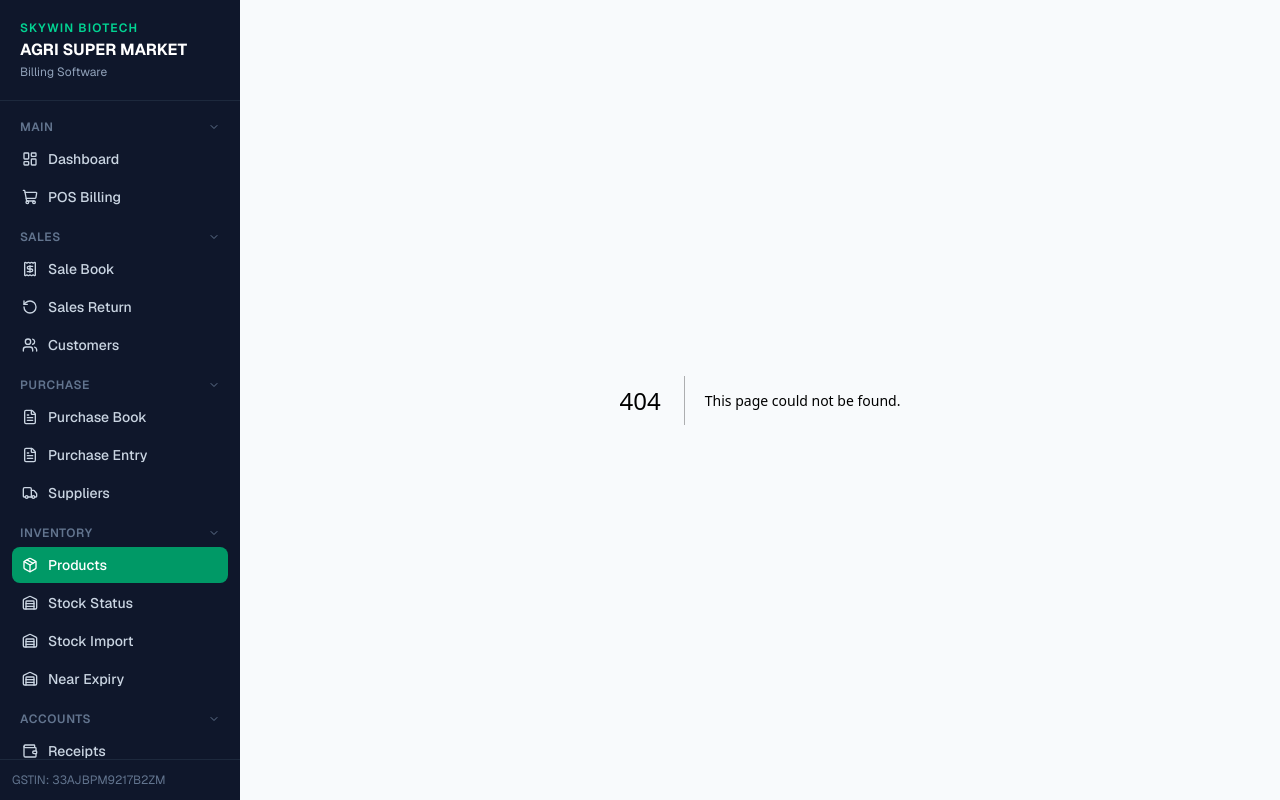
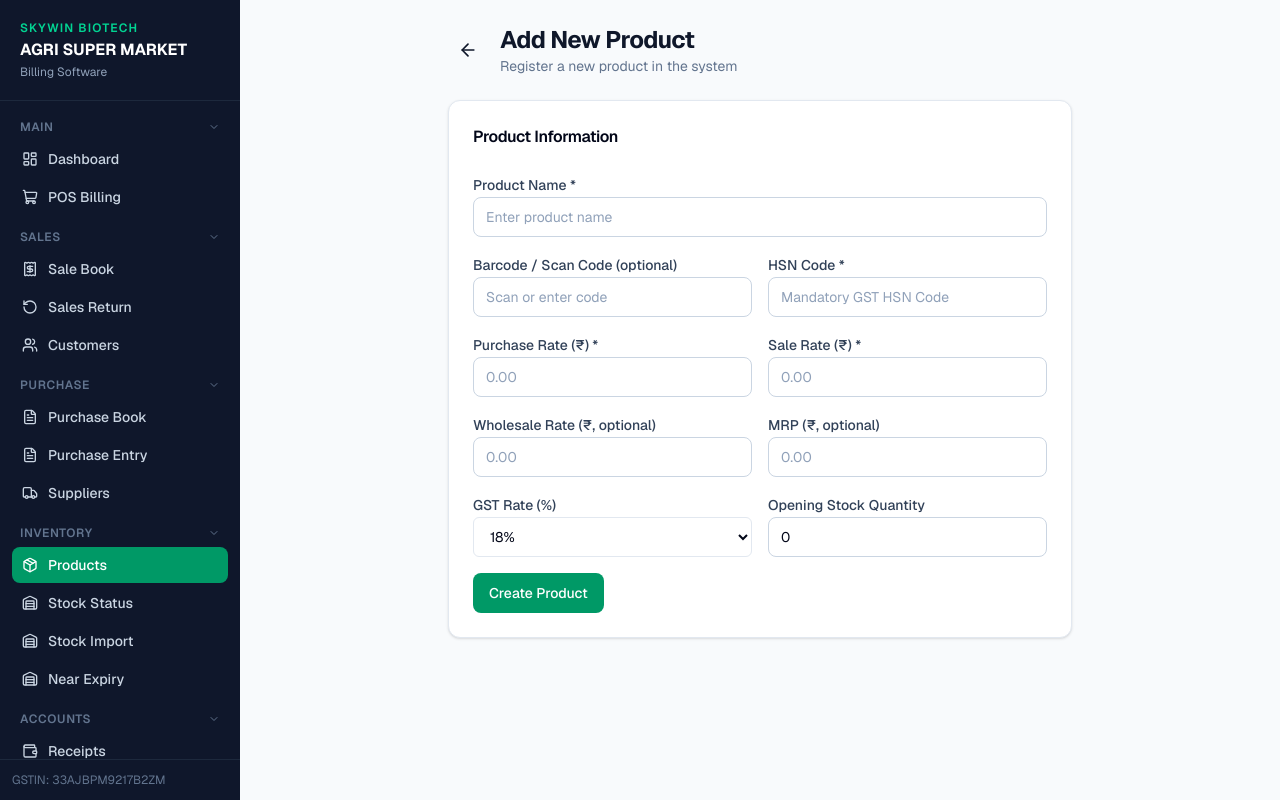
Before and after one commit to njs31/skywin-web-billing, a Next.js app: page /products/new in a window 1280 px wide. Before the commit this address had no page. Built offline with nearby package versions, Linux system fonts and the light colour scheme; no server answers.

Commit message:
feat: add New Product UI page to allow registering single products with HSN validations

```diff
--- /dev/null
+++ b/app/products/new/page.tsx
@@ -0,0 +1,212 @@
+"use client";
+
+import { useState, useTransition } from "react";
+import { createProduct } from "@/lib/actions/billing";
+import { Button } from "@/components/ui/button";
+import { Input } from "@/components/ui/input";
+import { Label } from "@/components/ui/label";
+import { Card, CardContent, CardHeader, CardTitle } from "@/components/ui/card";
+import { useRouter } from "next/navigation";
+import Link from "next/link";
+import { ArrowLeft } from "lucide-react";
+
+export default function NewProductPage() {
+  const router = useRouter();
+  const [isPending, startTransition] = useTransition();
+  const [error, setError] = useState("");
+
+  const [name, setName] = useState("");
+  const [barcode, setBarcode] = useState("");
+  const [purchaseRate, setPurchaseRate] = useState("");
+  const [saleRate, setSaleRate] = useState("");
+  const [wholesaleRate, setWholesaleRate] = useState("");
+  const [mrp, setMrp] = useState("");
+  const [hsnCode, setHsnCode] = useState("");
+  const [gstRate, setGstRate] = useState("18");
+  const [stockQty, setStockQty] = useState("0");
+  const [reorderLevel, setReorderLevel] = useState("10");
+
+  const handleSubmit = (e: React.FormEvent) => {
+    e.preventDefault();
+    setError("");
+
+    if (!name.trim()) {
+      setError("Product name is required");
+      return;
+    }
+
+    startTransition(async () => {
+      try {
+        await createProduct({
+          name: name.trim(),
+          barcode: barcode.trim() || undefined,
+          purchaseRate: parseFloat(purchaseRate) || 0,
+          saleRate: parseFloat(saleRate) || 0,
+          wholesaleRate: wholesaleRate ? parseFloat(wholesaleRate) : undefined,
+          mrp: mrp ? parseFloat(mrp) : undefined,
+          hsnCode: hsnCode.trim(), // Send as-is, zod will validate if empty!
+          gstRate: parseFloat(gstRate) || 18,
+          stockQty: parseFloat(stockQty) || 0,
+          reorderLevel: parseFloat(reorderLevel) || 10,
+          unit: "pcs",
+        });
+        router.push("/products");
+      } catch (err) {
+        if (err instanceof Error) {
+          setError(err.message);
+        } else {
+          setError("Failed to create product");
+        }
+      }
+    });
+  };
+
+  return (
+    <div className="mx-auto max-w-2xl space-y-6 p-6">
+      <div className="flex items-center gap-3">
+        <Button asChild variant="ghost" size="icon">
+          <Link href="/products">
+            <ArrowLeft className="h-5 w-5" />
+          </Link>
+        </Button>
+        <div>
+          <h1 className="text-2xl font-bold tracking-tight">Add New Product</h1>
+          <p className="text-sm text-slate-500">Register a new product in the system</p>
+        </div>
+      </div>
+
+      <Card>
+        <CardHeader>
+          <CardTitle className="text-base">Product Information</CardTitle>
+        </CardHeader>
+        <CardContent>
+          <form onSubmit={handleSubmit} className="space-y-4">
+            <div className="grid gap-4 sm:grid-cols-2">
+              <div className="sm:col-span-2 space-y-2">
+                <Label htmlFor="name">Product Name *</Label>
+                <Input
+                  id="name"
+                  value={name}
+                  onChange={(e) => setName(e.target.value)}
+                  placeholder="Enter product name"
+                  required
+                />
+              </div>
+
+              <div className="space-y-2">
+                <Label htmlFor="barcode">Barcode / Scan Code (optional)</Label>
+                <Input
+                  id="barcode"
+                  value={barcode}
+                  onChange={(e) => setBarcode(e.target.value)}
+                  placeholder="Scan or enter code"
+                />
+              </div>
+
+              <div className="space-y-2">
+                <Label htmlFor="hsnCode">HSN Code *</Label>
+                <Input
+                  id="hsnCode"
+                  value={hsnCode}
+                  onChange={(e) => setHsnCode(e.target.value)}
+                  placeholder="Mandatory GST HSN Code"
+                />
+              </div>
+
+              <div className="space-y-2">
+                <Label htmlFor="purchaseRate">Purchase Rate (₹) *</Label>
+                <Input
+                  id="purchaseRate"
+                  type="number"
+                  step="0.01"
+                  min="0"
+                  value={purchaseRate}
+                  onChange={(e) => setPurchaseRate(e.target.value)}
+                  placeholder="0.00"
+                  required
+                />
+              </div>
+
+              <div className="space-y-2">
+                <Label htmlFor="saleRate">Sale Rate (₹) *</Label>
+                <Input
+                  id="saleRate"
+                  type="number"
+                  step="0.01"
+                  min="0"
+                  value={saleRate}
+                  onChange={(e) => setSaleRate(e.target.value)}
+                  placeholder="0.00"
+                  required
+                />
+              </div>
+
+              <div className="space-y-2">
+                <Label htmlFor="wholesaleRate">Wholesale Rate (₹, optional)</Label>
+                <Input
+                  id="wholesaleRate"
+                  type="number"
+                  step="0.01"
+                  min="0"
+                  value={wholesaleRate}
+                  onChange={(e) => setWholesaleRate(e.target.value)}
+                  placeholder="0.00"
+                />
+              </div>
+
+              <div className="space-y-2">
+                <Label htmlFor="mrp">MRP (₹, optional)</Label>
+                <Input
+                  id="mrp"
+                  type="number"
+                  step="0.01"
+                  min="0"
+                  value={mrp}
+                  onChange={(e) => setMrp(e.target.value)}
+                  placeholder="0.00"
+                />
+              </div>
+
+              <div className="space-y-2">
+                <Label htmlFor="gstRate">GST Rate (%)</Label>
+                <select
+                  id="gstRate"
+                  value={gstRate}
+                  onChange={(e) => setGstRate(e.target.value)}
+                  className="flex h-10 w-full rounded-md border border-slate-200 bg-white px-3 py-2 text-sm focus:outline-none focus:ring-2 focus:ring-emerald-500"
+                >
+                  <option value="0">0%</option>
+                  <option value="5">5%</option>
+                  <option value="12">12%</option>
+                  <option value="18">18%</option>
+                  <option value="28">28%</option>
+                </select>
+              </div>
+
+              <div className="space-y-2">
+                <Label htmlFor="stockQty">Opening Stock Quantity</Label>
+                <Input
+                  id="stockQty"
+                  type="number"
+                  step="0.01"
+                  value={stockQty}
+                  onChange={(e) => setStockQty(e.target.value)}
+                />
+              </div>
+            </div>
+
+            {error && (
+              <div className="rounded-md bg-red-50 p-3 text-sm text-red-600 font-medium">
+                {error}
+              </div>
+            )}
+
+            <Button type="submit" disabled={isPending} className="bg-emerald-600 hover:bg-emerald-700 w-full sm:w-auto">
+              {isPending ? "Creating..." : "Create Product"}
+            </Button>
+          </form>
+        </CardContent>
+      </Card>
+    </div>
+  );
+}
--- a/app/products/page.tsx
+++ b/app/products/page.tsx
@@ -24,12 +24,17 @@ export default async function ProductsPage({
 
   return (
     <div className="space-y-6 p-6">
+      <div className="flex flex-wrap items-center justify-between gap-4">
         <div>
           <h1 className="text-2xl font-bold">Products</h1>
           <p className="text-sm text-slate-500">
             {total} products — edit sale rates and GST
             {!q && totalPages > 1 && ` (page ${page} of ${totalPages})`}
           </p>
+        </div>
+        <Button asChild className="bg-emerald-600 hover:bg-emerald-700 text-white">
+          <Link href="/products/new">Add Product</Link>
+        </Button>
       </div>
 
       <Card>
```
Lines whose indentation alone changed are shown as unchanged.
